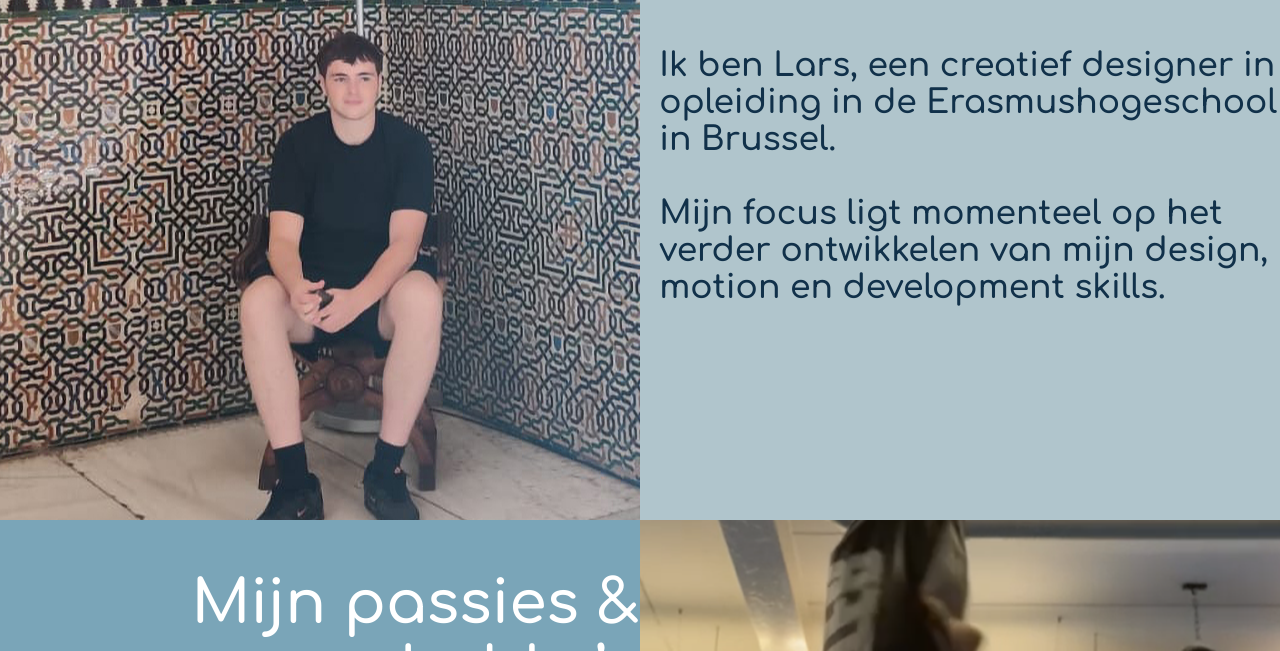
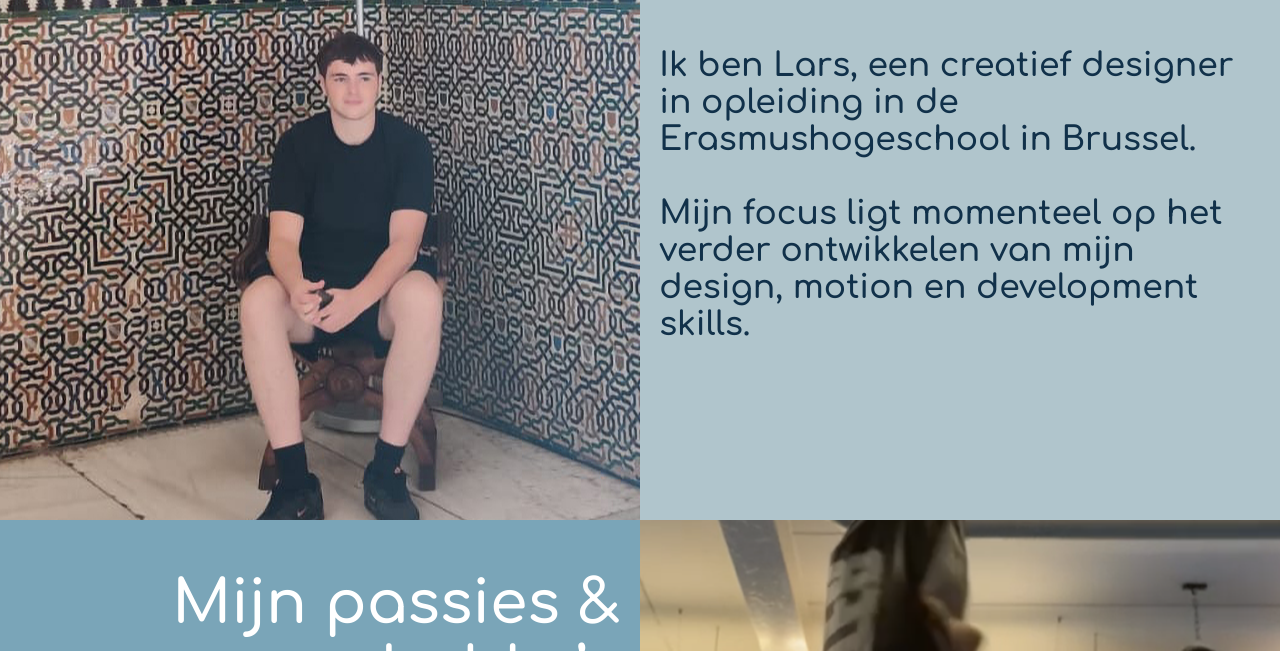
Before and after one commit to larsss1/web1-courseproject-larsOtten, a plain HTML site: page index2.html in a window 1280 px wide. Shown: the part 301-952 px from the top of the page. Drawn offline with Linux system fonts and the light colour scheme.

Commit message:
index2.html mooier gemaakt

```diff
--- a/index2.html
+++ b/index2.html
@@ -32,8 +32,8 @@
 			<div class="aboutFoto aboutImage"></div>
 
 			<div class="aboutText een">
-				<h2>over mij</h2>
-				<h4>
+				<h2 align="left">over mij</h2>
+				<h4 align="left">
 					Ik ben Lars, een creatief designer in opleiding in de
 					Erasmushogeschool in Brussel. <br /><br />
 					Mijn focus ligt momenteel op het verder ontwikkelen van mijn design,
--- a/stylesheet.css
+++ b/stylesheet.css
@@ -32,6 +32,7 @@ h2 {
 	font-size: 60px;
 	color: white;
 	padding-left: 3%;
+	padding-right: 3%;
 }
 header {
 	background-color: #7297b1;
@@ -71,6 +72,7 @@ h4 {
 	font-size: 33px;
 	margin-bottom: 10px;
 	padding-left: 3%;
+	padding-right: 3%;
 }
 .kader1 {
 	width: 90%;
```
